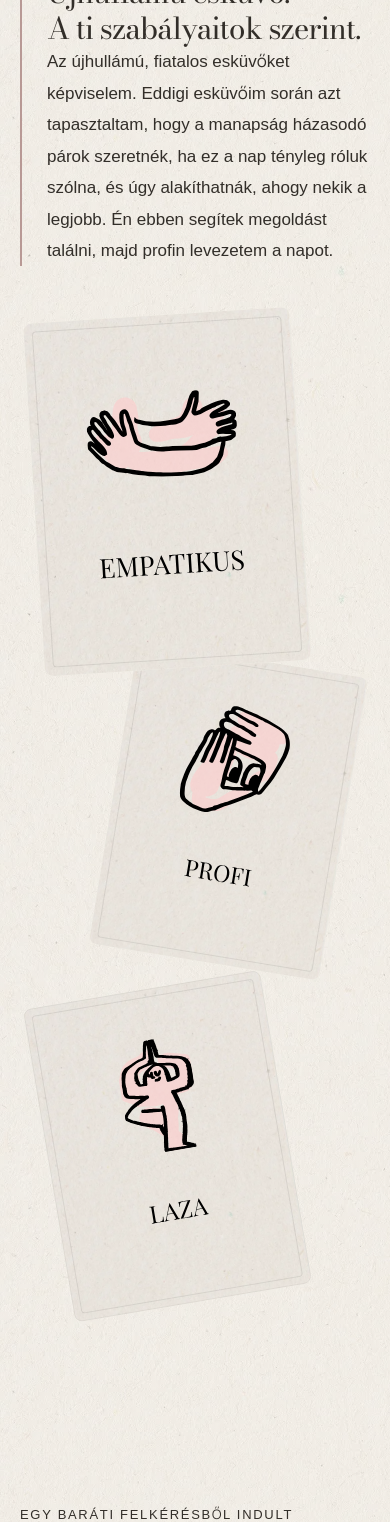
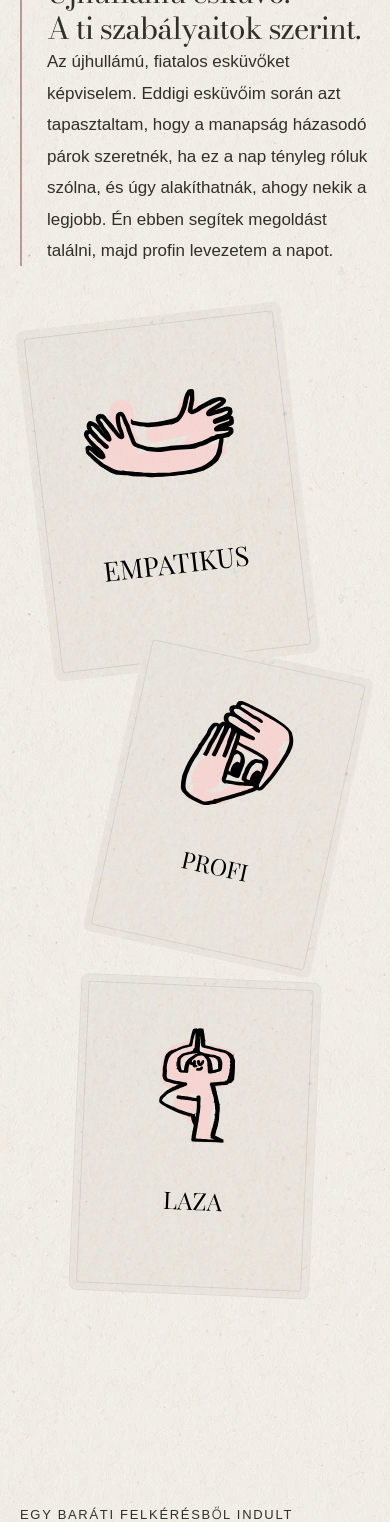
Before and after one commit to LillaDobo/ceremoniamester, a Next.js app: page / in a window 390 px wide. Shown: the part 1476-2998 px from the top of the page. Built offline with nearby package versions, Linux system fonts and the light colour scheme; a web font is replaced by a local one.

Commit message:
Arrange personality cards in the supplied triangular reference layout

```diff
--- a/app/globals.css
+++ b/app/globals.css
@@ -1081,15 +1081,17 @@ html { scroll-behavior:smooth; }
   .inline-personalities .personality-card-1 { top:285px; }
   .inline-personalities .personality-card-2 { top:570px; left:-8px; }
 }
-/* Restore the left-hand card and stagger the group at its corners. */
-.inline-personalities .personality-collage { container-type:inline-size; width:100%; max-width:580px; height:auto; min-height:0; aspect-ratio:580 / 990; }
-.inline-personalities .personality-card { width:52%; max-width:300px; }
-.inline-personalities .personality-card-0 { top:0; left:0; }
-.inline-personalities .personality-card-1 { top:52cqw; right:10%; left:auto; }
-.inline-personalities .personality-card-2 { top:104cqw; left:0; right:auto; }
+/* Match the reference: two upper cards and one lower, centred card. */
+.inline-personalities .personality-collage { container-type:inline-size; width:100%; max-width:580px; height:auto; min-height:0; aspect-ratio:580 / 590; }
+.inline-personalities .personality-card { width:47%; max-width:300px; transform:rotate(var(--card-turn)); transform-origin:center; }
+.inline-personalities .personality-card-0 { --card-turn:-10deg; top:5%; left:4%; right:auto; z-index:1; }
+.inline-personalities .personality-card-1 { --card-turn:10deg; top:7%; right:0; left:auto; z-index:3; }
+.inline-personalities .personality-card-2 { --card-turn:15deg; width:43%; top:45%; left:30%; right:auto; z-index:2; }
+.inline-personalities .personality-card:hover,.inline-personalities .personality-card:focus-visible { transform:rotate(var(--card-turn)); }
 @media(max-width:767px) {
   .inline-personalities .personality-collage { max-width:345px; aspect-ratio:100 / 315; }
   .inline-personalities .personality-card { width:84%; max-width:290px; }
-  .inline-personalities .personality-card-1 { top:96cqw; right:0; }
-  .inline-personalities .personality-card-2 { top:192cqw; left:0; }
+  .inline-personalities .personality-card-0 { --card-turn:-3deg; top:0; left:0; }
+  .inline-personalities .personality-card-1 { --card-turn:3deg; top:30%; right:0; }
+  .inline-personalities .personality-card-2 { --card-turn:12deg; top:60%; left:8%; }
 }
```
